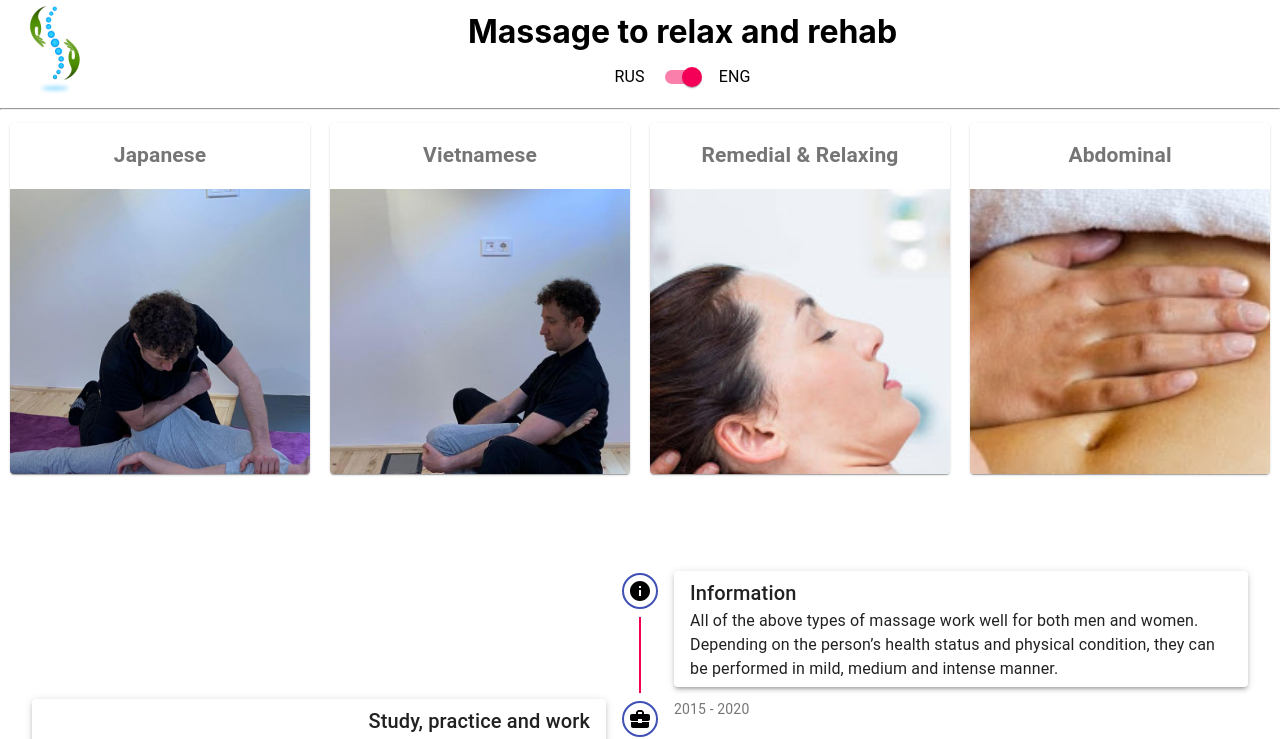
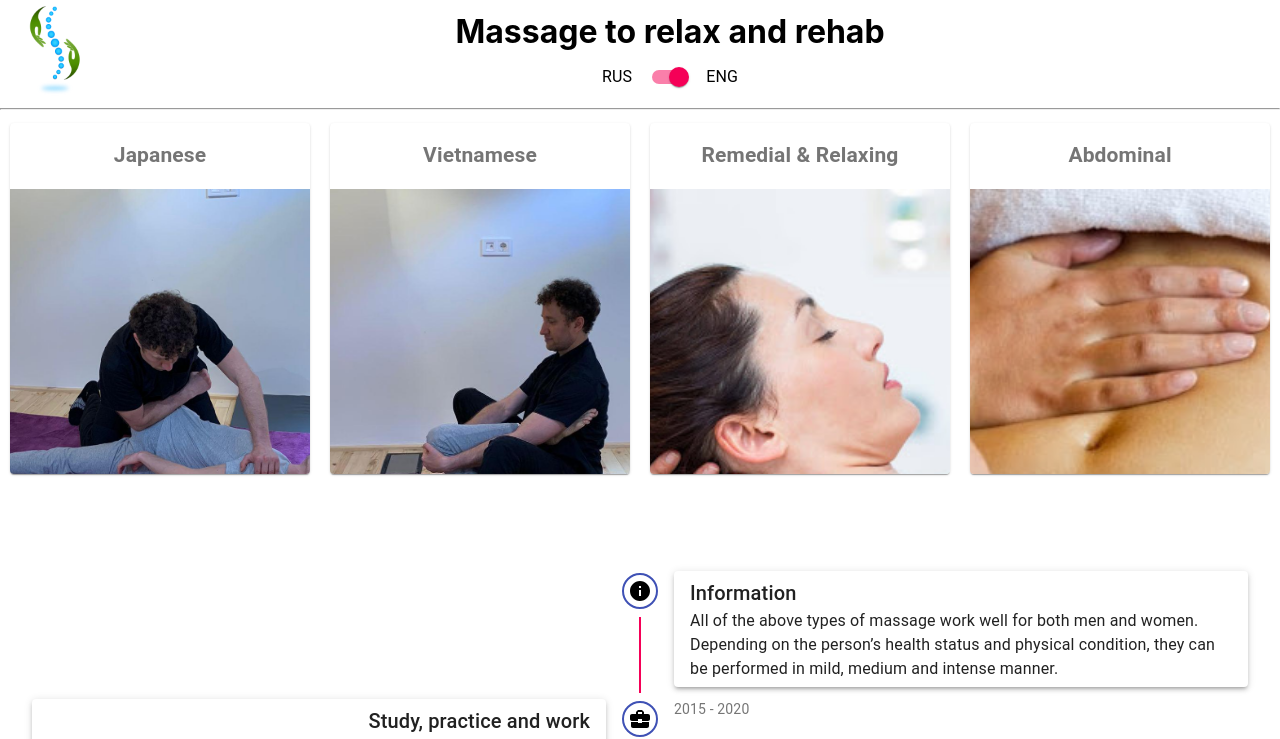
Before and after one commit to Ivansultan/rr, a React (Create React App) app: page /massages in a window 1280 px wide. Shown: the top 739 px of the page. Built offline with nearby package versions, Linux system fonts and the light colour scheme; the HTML template or start-up script is replaced by a standard one.

Commit message:
Fix head line

```diff
--- a/src/App.tsx
+++ b/src/App.tsx
@@ -42,6 +42,7 @@ export default function App() {
               flexDirection: "row",
               justifyContent: "space-around",
               alignItems: "center",
+              marginRight: 25
             }}
           >
             <div
```
